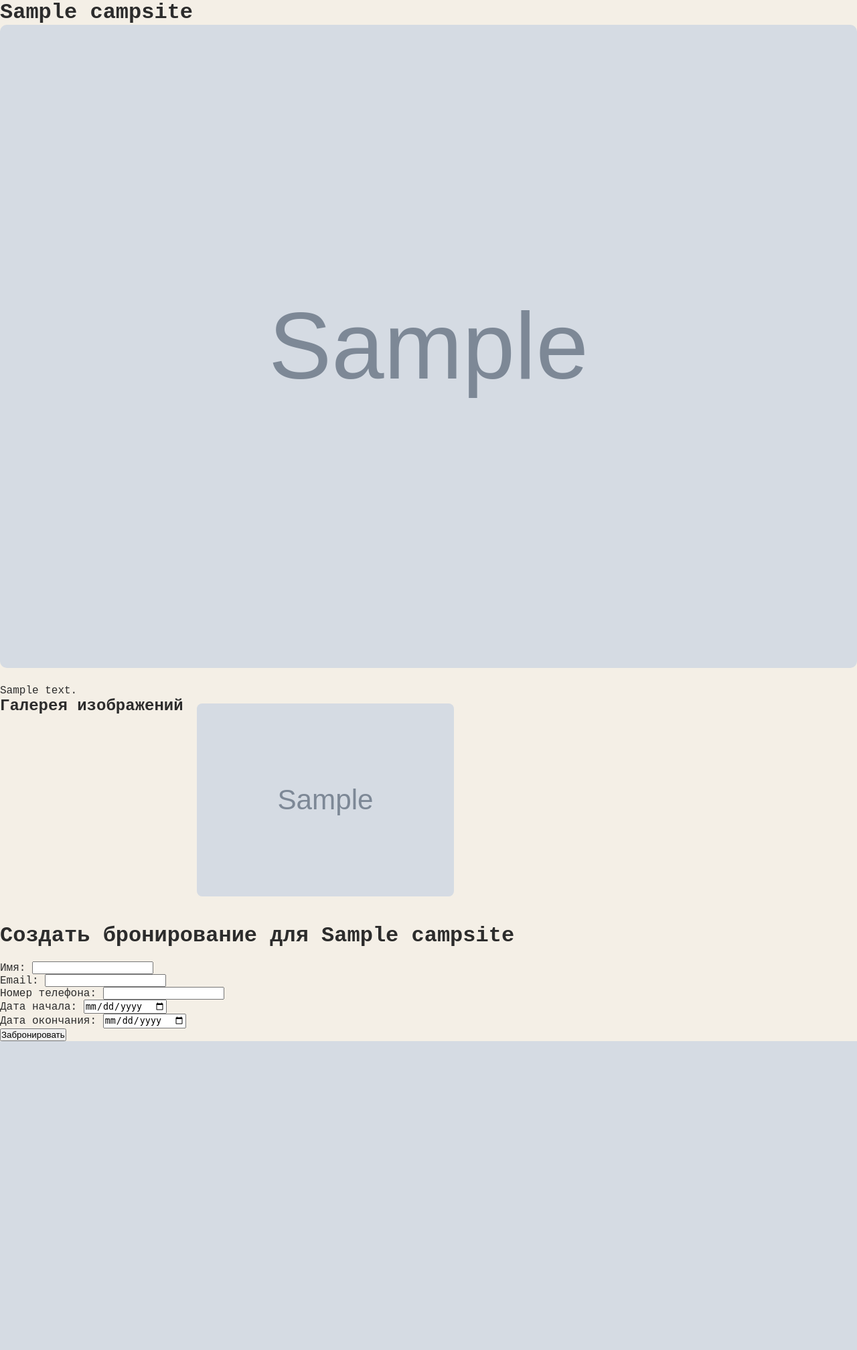
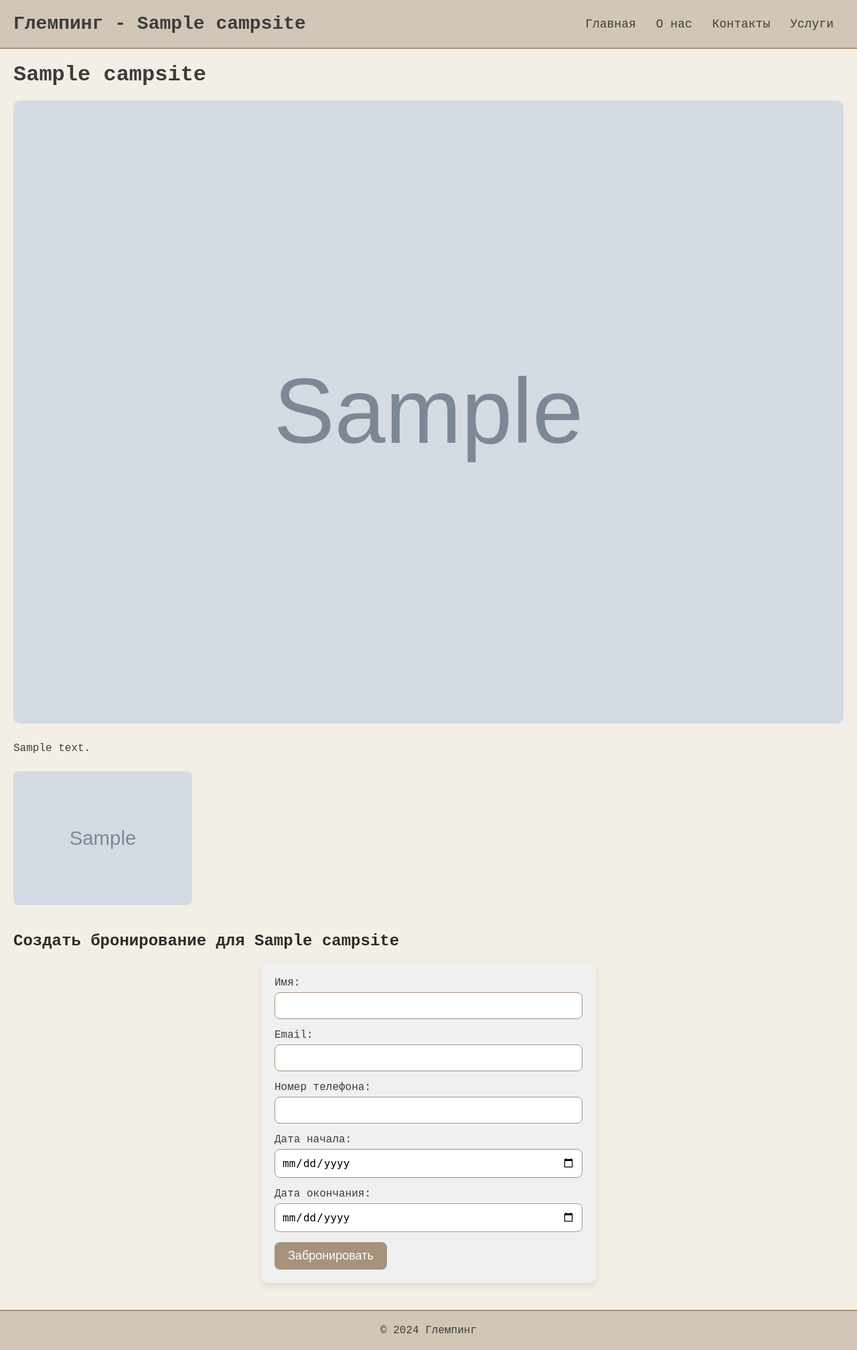
Before and after one commit to GlobalHarbloo/Glemping, a Django app: page /campsite/1/ in a window 1280 px wide. Shown: the whole page at 67% size. Before the commit the page ends 1554 px from the top, so only its background shows below. Run offline with Django 5.2, Linux system fonts and the light colour scheme; tables that the repository leaves empty hold one stand-in row (values such as "Sample post"); grey boxes marked "Sample" are stand-in pictures.

Commit message:
Дизайн страницы с деталями стоянок

```diff
--- a/bookings/static/bookings/styles.css
+++ b/bookings/static/bookings/styles.css
@@ -189,6 +189,61 @@ main {
 }
 
 /* Стиль для страницы с деталями стоянки */
+/* Основные настройки */
+* {
+    margin: 0;
+    padding: 0;
+    box-sizing: border-box;
+}
+
+body {
+    font-family: 'Courier New', Courier, monospace;
+    color: #2c2c2c;
+    background-color: #f4efe6;
+}
+
+/* Заголовок и меню */
+header {
+    display: flex;
+    justify-content: space-between;
+    align-items: center;
+    padding: 20px;
+    background-color: #d2c7b6;
+    border-bottom: 2px solid #a6927d;
+}
+
+header h1 {
+    font-size: 28px;
+    font-weight: bold;
+    color: #3c3c3c;
+}
+
+header nav ul {
+    display: flex;
+    list-style-type: none;
+}
+
+header nav ul li {
+    margin: 0 15px;
+}
+
+header nav ul li a {
+    color: #3c3c3c;
+    text-decoration: none;
+    font-size: 18px;
+    transition: color 0.3s;
+}
+
+header nav ul li a:hover {
+    color: #a6927d;
+}
+
+/* Основной контент */
+main {
+    padding: 20px;
+}
+
+/* Стиль для страницы с деталями стоянки */
 .campsite-details h1 {
     font-size: 32px;
     color: #3c3c3c;
@@ -214,13 +269,16 @@ main {
 /* Галерея изображений */
 .gallery {
     display: flex;
-    flex-wrap: wrap;
+    flex-wrap: nowrap;  /* Обеспечивает один ряд */
     gap: 10px;
     margin-bottom: 30px;
+    overflow-x: auto;  /* Включает горизонтальную прокрутку */
+    padding-bottom: 10px; /* Немного отступа внизу, чтобы прокрутка не "прилипала" */
 }
 
 .gallery img {
-    width: 30%;
+    width: auto;
+    max-height: 200px; /* Ограничивает высоту изображений, чтобы они не были слишком большими */
     border-radius: 8px;
     transition: transform 0.3s;
 }
--- a/bookings/templates/bookings/campsite_detail.html
+++ b/bookings/templates/bookings/campsite_detail.html
@@ -1,15 +1,29 @@
 {% load static %}
 
 <!DOCTYPE html>
-<html lang="en">
+<html lang="ru">
 <head>
     <meta charset="UTF-8">
+    <meta name="viewport" content="width=device-width, initial-scale=1.0">
     <title>{{ campsite.name }} - Детали</title>
     <script src="https://code.jquery.com/jquery-3.6.0.min.js"></script>
     <link rel="stylesheet" href="{% static 'bookings/styles.css' %}">
-
 </head>
 <body>
+    <header>
+        <h1>Глемпинг - {{ campsite.name }}</h1>
+        <nav>
+            <ul>
+                <li><a href="{% url 'campsite_list' %}">Главная</a></li>
+                <li><a href="{% url 'about_us' %}">О нас</a></li>
+                <li><a href="{% url 'contact' %}">Контакты</a></li>
+                <li><a href="{% url 'services' %}">Услуги</a></li>
+            </ul>
+        </nav>
+    </header>
+
+    <main>
+        <div class="campsite-details">
             <h1>{{ campsite.name }}</h1>
 
             <!-- Основное изображение -->
@@ -22,18 +36,21 @@
             </section>
 
             <!-- Описание стоянки -->
+            <div class="description">
                 <p>{{ campsite.description }}</p>
+            </div>
 
             <!-- Галерея дополнительных изображений -->
             <div class="gallery">
-        <h2>Галерея изображений</h2>
                 {% for image in campsite.images.all %}
-            <img src="{{ image.image.url }}" alt="Фото {{ forloop.counter }}" style="max-width:30%; margin:10px;">
+                    <img src="{{ image.image.url }}" alt="Фото {{ forloop.counter }}">
                 {% endfor %}
             </div>
-    <h1>Создать бронирование для {{ campsite.name }}</h1>
+
+            <!-- Форма бронирования -->
+            <h2>Создать бронирование для {{ campsite.name }}</h2>
             <div id="message"></div>
-    <form id="bookingForm">
+            <form id="bookingForm" class="booking-form">
                 {% csrf_token %}
                 <label for="customer_name">Имя:</label>
                 <input type="text" id="customer_name" name="customer_name" required><br>
@@ -52,6 +69,12 @@
 
                 <button type="submit">Забронировать</button>
             </form>
+        </div>
+    </main>
+
+    <footer>
+        <p>&copy; 2024 Глемпинг</p>
+    </footer>
 
     <script>
         $(document).ready(function() {
@@ -64,11 +87,11 @@
                     type: "POST",
                     data: formData,
                     success: function(response) {
-                        $('#message').html('<p style="color: green;">' + response.message + '</p>');
+                        $('#message').html('<p class="success">' + response.message + '</p>');
                         $('#bookingForm')[0].reset();  // Сбрасываем форму после успешного бронирования
                     },
                     error: function(response) {
-                        $('#message').html('<p style="color: red;">' + response.responseJSON.error + '</p>');
+                        $('#message').html('<p class="error">' + response.responseJSON.error + '</p>');
                     }
                 });
             });
--- a/bookings/urls.py
+++ b/bookings/urls.py
@@ -8,6 +8,10 @@ urlpatterns = [
     path('campsite/<int:campsite_id>/', views.campsite_detail, name='campsite_detail'),
     path('campsite/<int:campsite_id>/book/', views.create_booking, name='create_booking'),
     path('campsite_data/', views.campsite_data, name='campsite_data'),
+    path('about-us/', views.about_us, name='about_us'),
+    path('contact/', views.contact, name='contact'),
+    path('services/', views.services, name='services'),
+
 ]
 if settings.DEBUG:
     urlpatterns += static(settings.STATIC_URL, document_root=settings.STATIC_ROOT)
--- a/bookings/views.py
+++ b/bookings/views.py
@@ -104,4 +104,14 @@ def campsite_data(request):
 
 def campsite_detail(request, campsite_id):
     campsite = get_object_or_404(Campsite, id=campsite_id)
-    return render(request, 'bookings/campsite_detail.html', {'campsite': campsite})
+    return render(request, 'bookings/campsite_detail.html', {'campsite': campsite})\
+
+def about_us(request):
+    return render(request, 'about_us.html')
+
+def contact(request):
+    return render(request, 'contact.html')
+
+
+def services(request):
+    return render(request, 'services.html')
```
Also changed, not shown: bookings/templates/bookings/about_us.html (added), bookings/templates/bookings/contact.html (added), bookings/templates/bookings/services.html (added), media/bookings/campsite_images/photo_2024-11-08_14-24-53_E67EGtd.jpg (added), media/bookings/campsite_images/photo_2024-11-10_14-36-34_VUKfpkC.jpg (added), media/bookings/campsite_images/photo_2024-11-10_14-36-43.jpg (added), media/campsite_images/photo_2024-11-10_14-36-34_60EuF4K.jpg (added), 1 other file. Lines whose indentation alone changed are shown as unchanged.
